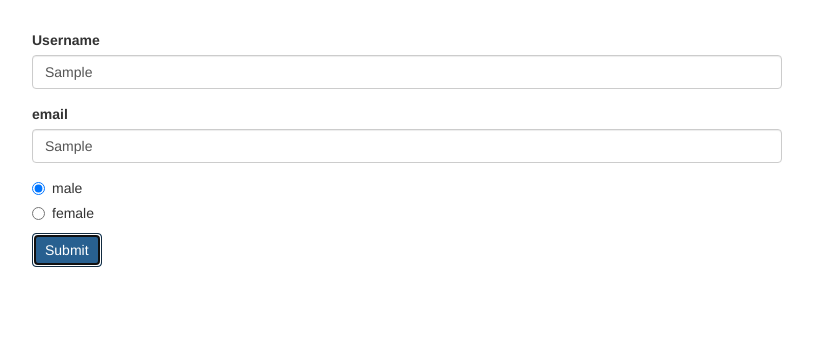
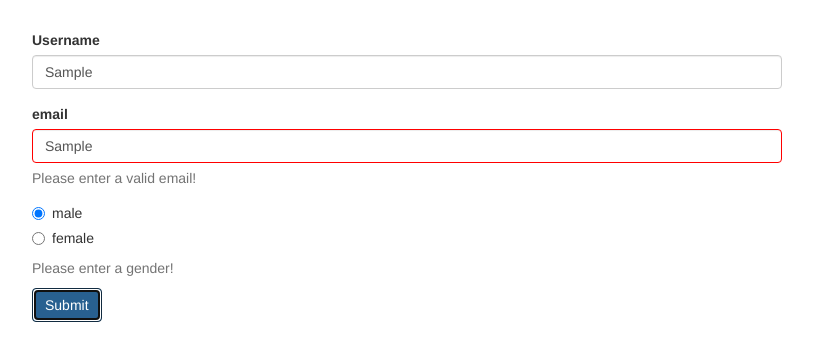
Before and after one commit to ISANCEHZ1994/reactive-forms, an Angular app: page / in a window 1280 px wide. Both pictures are taken after typing "Sample", "Sample" into the empty fields and a click on the button "Submit". Shown: the top 360 px of the page, without its empty margins (233-1046 px from the left). Built offline with nearby package versions, Linux system fonts and the light colour scheme.

Commit message:
getting access to controls

```diff
--- a/src/app/app.component.css
+++ b/src/app/app.component.css
@@ -1,3 +1,7 @@
 .container {
   margin-top: 30px;
 }
+
+input.ng-invalid.ng-touched{
+  border: 1px solid red;
+}
--- a/src/app/app.component.html
+++ b/src/app/app.component.html
@@ -12,6 +12,12 @@
           >
           <!-- can also use brackets however looks overly complicated -->
           <!-- [formControlName]="'username'" -->
+          <span
+            class="help-block"
+            *ngIf="!signupForm.get('username').valid && signupForm.get('username').touched"
+          >
+            Please enter a valid username!
+          </span>
         </div>
         <div class="form-group">
           <label for="email">email</label>
@@ -19,16 +25,31 @@
             type="text"
             id="email"
             formControlName="email"
-            class="form-control">
+            class="form-control"
+          >
+          <span
+            class="help-block"
+            *ngIf="!signupForm.get('email').valid && signupForm.get('email').touched"
+          >
+            Please enter a valid email!
+          </span>
         </div>
         <div class="radio" *ngFor="let gender of genders">
           <label>
             <input
               type="radio"
               formControlName="gender"
-              [value]="gender">{{ gender }}
+              [value]="gender"
+            >
+            {{ gender }}
           </label>
         </div>
+        <span
+          class="help-block"
+          *ngIf="!signupForm.valid && signupForm.touched"
+        >
+          Please enter a gender!
+        </span>
         <button class="btn btn-primary" type="submit">Submit</button>
       </form>
     </div>
--- a/src/app/app.component.ts
+++ b/src/app/app.component.ts
@@ -14,6 +14,7 @@
   ngOnInit(){
     this.signupForm = new FormGroup({
       // the string will represent the same 'name' in the formControlName prop in HTML file
+      // note the validation that we are using to make sure everything is correct!
       'username': new FormControl(null, Validators.required),
          'email': new FormControl(null, [ Validators.required, Validators.email ]),
         'gender': new FormControl('male'),
```
